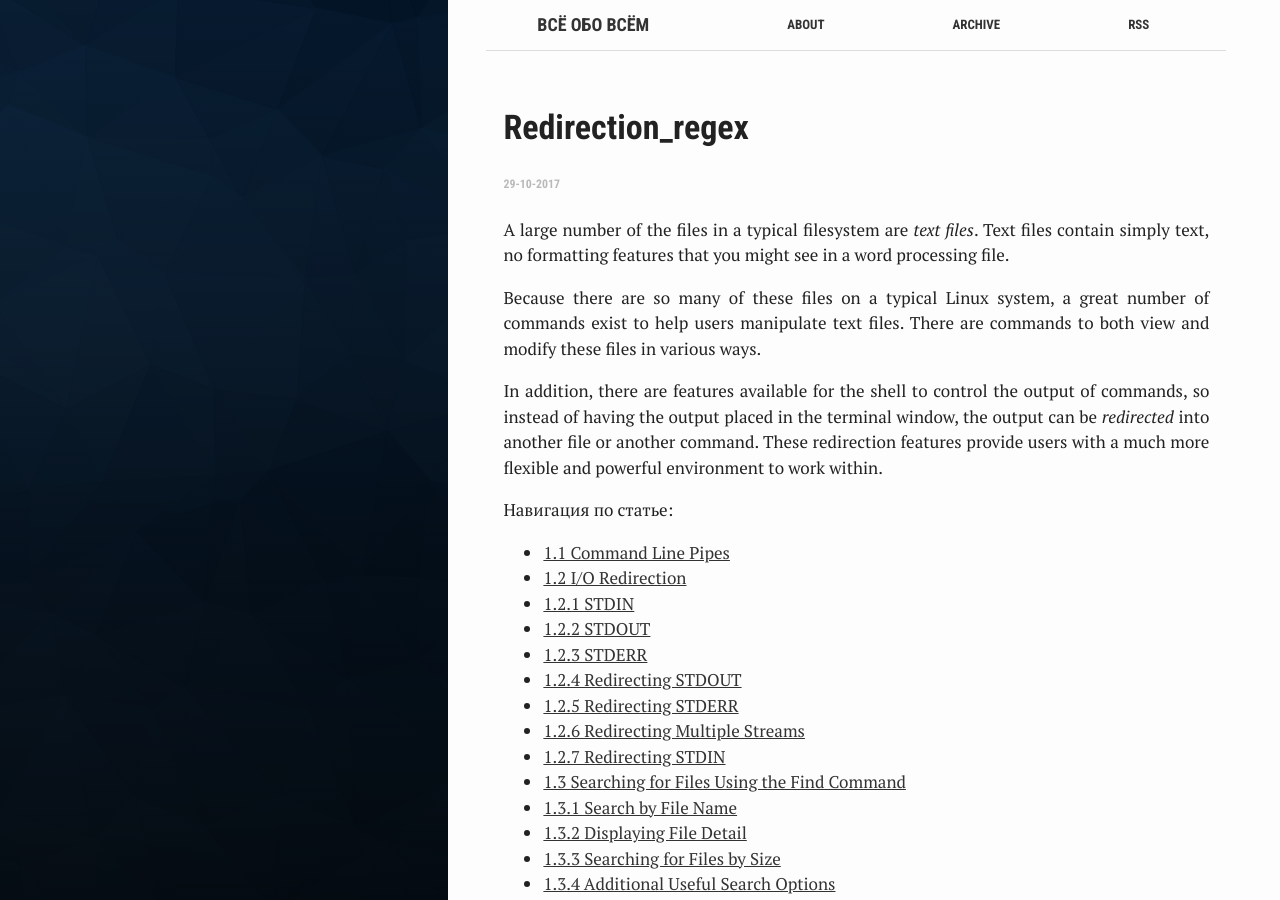
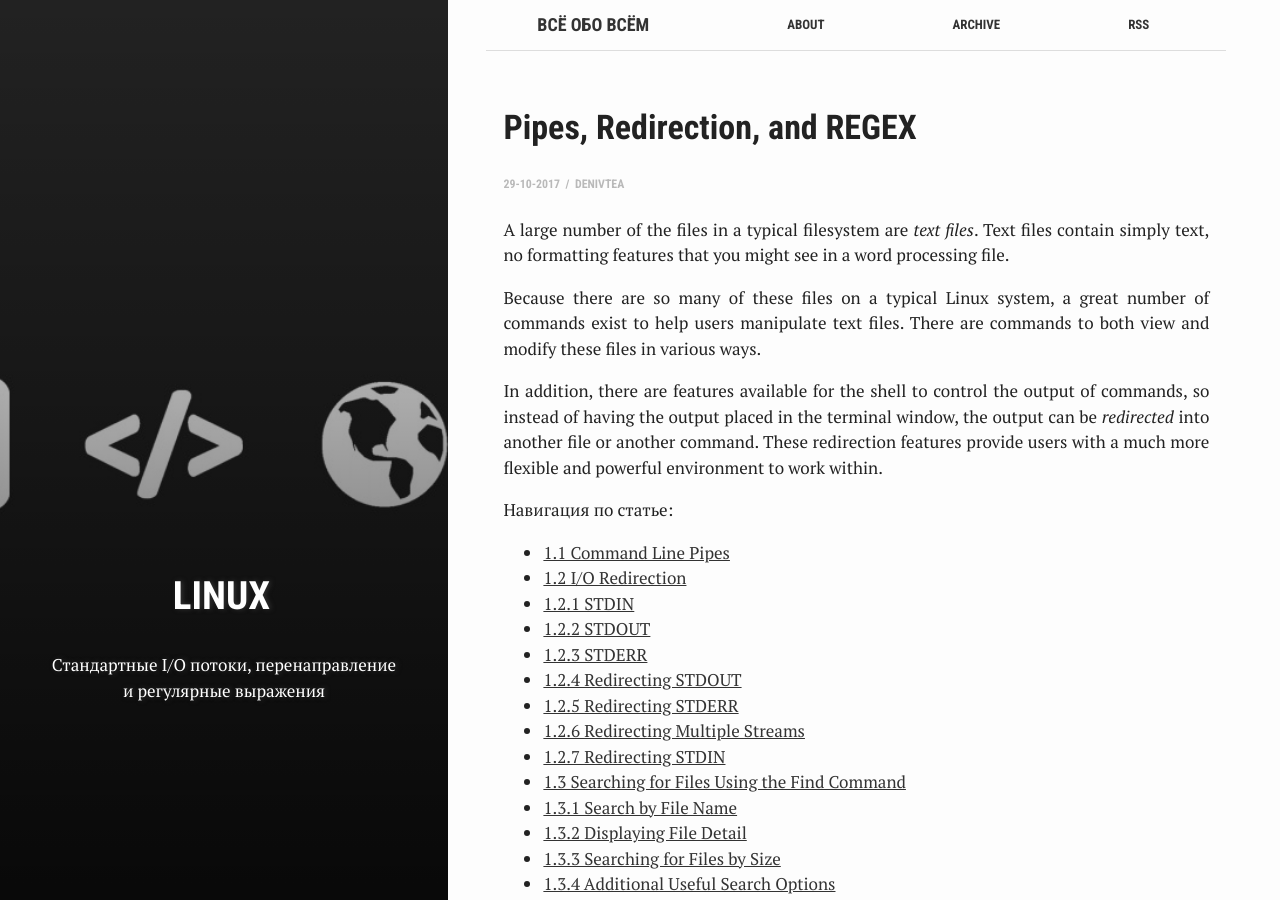
Before and after one commit to ghostmorgan/ghostmorgan.github.io, a Jekyll site: the page built from _posts/2017-10-29-redirection_regex.md, in a window 1280 px wide and 900 px high. Built offline with Jekyll 4.4.1, drawn with Linux system fonts in a browser that asks for light colours; nearby versions of some CDN libraries; our own code applies the rules of GitHub Pages for plain Markdown files; comment, search, counter and statistics services are not loaded.

Commit message:
Update 2017-10-29-redirection_regex.md

```diff
--- a/_posts/2017-10-29-redirection_regex.md
+++ b/_posts/2017-10-29-redirection_regex.md
@@ -1,3 +1,16 @@
+---
+bg: "linux.jpg"
+layout: post
+comments: true
+title:  "Pipes, Redirection, and REGEX"
+crawlertitle: "Pipes, Redirection, and REGEX"
+summary: "Стандартные I/O потоки, перенаправление и регулярные выражения"
+date:   2017-10-29 14:15:00 +0300
+categories: posts
+tags: ['linux']
+author: DenIvTea
+---
+
 <p>A large number of the files in a typical filesystem are <var>text files</var>.  Text files contain simply text, no formatting features that you might see in a word processing file.</p>
 
 <p>Because there are so many of these files on a typical Linux system, a great number of commands exist to help users manipulate text files.  There are commands to both view and modify these files in various ways.</p>
```
